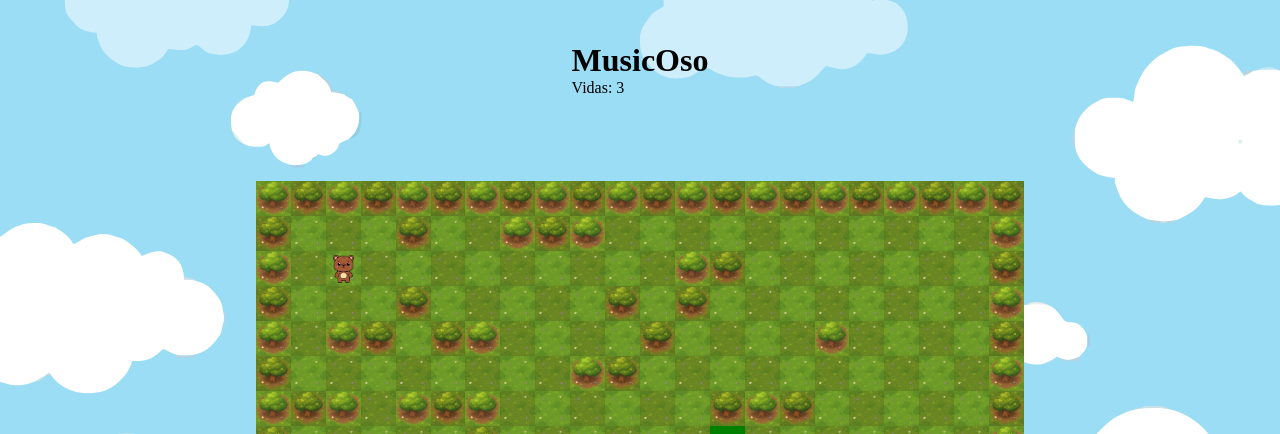
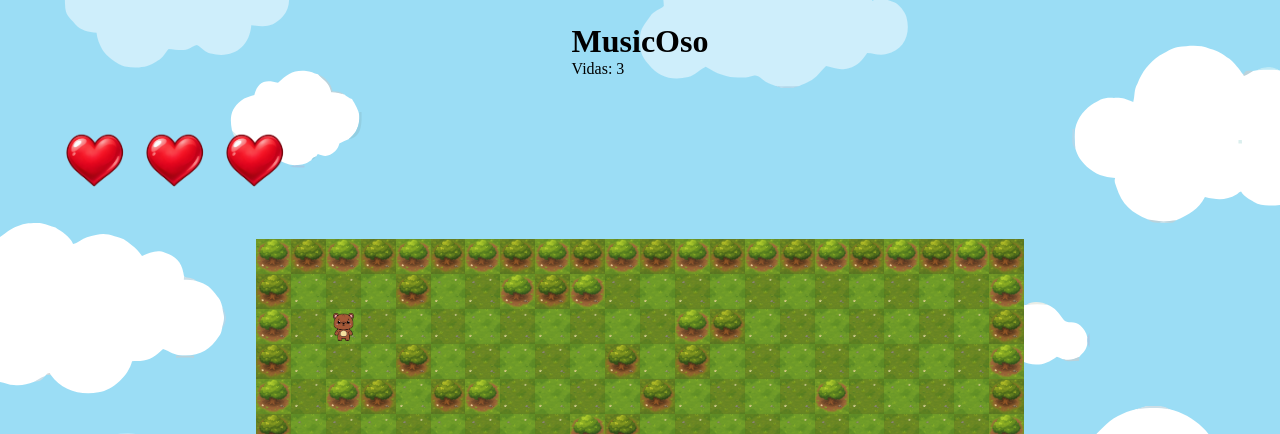
Before and after one commit to Miguel-Gil-Moral/MusicOso, a Laravel app: page /games/osoDancer in a window 1280 px wide. Shown: the top 434 px of the page. Run offline with Laravel 12, Linux system fonts and the light colour scheme; style sheets or scripts are compiled from the project's sources.

Commit message:
chore: Poner corazones, no usables

```diff
--- a/resources/css/games/osoDancer.css
+++ b/resources/css/games/osoDancer.css
@@ -17,6 +17,14 @@ body {
     height: 30vw;
 }
 
+#vidas {
+    display: flex;
+    gap: 10px;
+    justify-content: flex-start;
+    align-items: center;
+    width: 100vw;
+    padding-left: 60px;
+}
 #map {
     display: grid;
     grid-template: repeat(11, 1fr) / repeat(22, 1fr);
--- a/resources/views/games/osoDancer.blade.php
+++ b/resources/views/games/osoDancer.blade.php
@@ -6,6 +6,13 @@
 @section('content')
     <header id="header"></header>
     <p id="mensaje"></p>
+
+    <div id="vidas">
+<img src="{{ Vite::asset('resources/assets/osoDancer/corazonEntero.png') }}" alt="Vida" class="vida" height="70vw">
+<img src="{{ Vite::asset('resources/assets/osoDancer/corazonEntero.png') }}" alt="Vida" class="vida" height="70vw">
+<img src="{{ Vite::asset('resources/assets/osoDancer/corazonEntero.png') }}" alt="Vida" class="vida" height="70vw">
+
+</div>
 
     <main id="game">
         <div id="map"></div>
```
Also changed, not shown: resources/assets/osoDancer/corazonEntero.png (added), resources/assets/osoDancer/corazonMedio.png (added).
